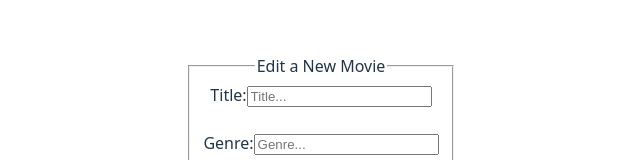
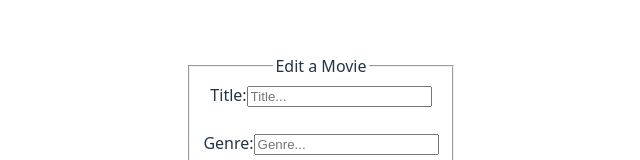
Before and after one commit to mstanton6/Capstone_Frontend, a React (Vite) app: page /EditPage in a window 1280 px wide. Shown: the part 184-344 px from the top of the page, without its empty margins (319-959 px from the left). Built offline with nearby package versions, Linux system fonts and the light colour scheme.

Commit message:
Near last changes for the FE

```diff
--- a/pages/EditPage.jsx
+++ b/pages/EditPage.jsx
@@ -57,7 +57,7 @@ export default function editPage() {
 // a form for editing movies
 <div className="addform">
       <fieldset style={{ textAlign: "center" }}>
-        <legend>Edit a New Movie</legend>
+        <legend>Edit a Movie</legend>
         <form onSubmit={handleSubmit}>
           <label>
             Title:
--- a/pages/MainPage.jsx
+++ b/pages/MainPage.jsx
@@ -25,14 +25,17 @@ export default function Main() {
 
     // Delete a movie by id. title is passed in to show to the user.
     async function deleteMovie (id, title) {
+        try {
+          await axios.delete(`http://localhost:3001/api/movies/${id}`);
 
-        await axios.delete(`http://localhost:3001/api/movies/${id}`);
+          alert("The movie, " + title + " ,was Successfully Deleted")
 
-        alert("The movie, " + title + " ,was Successfully Deleted")
-
-        setMovies(m => {
+          setMovies(m => {
              return m.filter((movie) => movie._id !== id)
                })
+        } catch (err) {
+            console.error(err);
+        }
 
     }
 
--- a/src/index.css
+++ b/src/index.css
@@ -70,6 +70,7 @@ button:focus-visible {
   display: flex;
   justify-content: center;
   align-items: center;
+  width: 600px;
 }
 .mainheader {
   display: flex;
```
Also changed, not shown: 1 other file (tests, documents, lock files or other folders).
